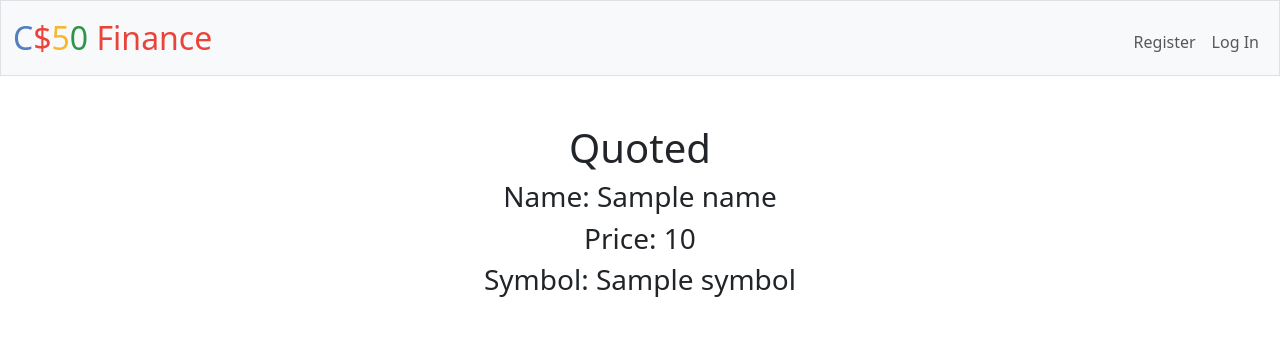
After one commit to Abdalrahman01-CS/code-universe, a Flask app: template finance/templates/quoted.html in a window 1280 px wide. The commit adds this page. Shown: the top 350 px of the page. Run offline with Flask 3, Linux system fonts and the light colour scheme; the template is opened without the code that fills it: most values are stand-ins (such as "Sample title", 1, 10 or a date in 2020); some libraries are stand-ins or nearby versions.

Commit message:
Sat, Sep 21, 2024, 5:22 PM +03:00

```diff
--- a/finance/app.py
+++ b/finance/app.py
@@ -106,7 +106,20 @@ def logout():
 @login_required
 def quote():
     """Get stock quote."""
-    return apology("TODO")
+    if request.method == "GET":
+        return render_template("quote.html")
+
+    else:
+        symbol = request.form.get("symbol")
+        if not symbol:
+            return apology("Please Enter a Symbol")
+
+        stock = lookup(symbol.upper())
+
+        if stock == None:
+            return apology("Symbol Does Not Exist")
+
+        return render_templates("quote.html", name=stock["name"], price=stock["price"], symbol=stock["symbol"])
 
 
 @app.route("/register", methods=["GET", "POST"])
--- a/finance/templates/quote.html
+++ b/finance/templates/quote.html
@@ -1,7 +1,7 @@
 {% extends "layout.html" %}
 
 {% block title %}
-    Register
+    Quote
 {% endblock %}
 
 {% block main %}
--- /dev/null
+++ b/finance/templates/quoted.html
@@ -0,0 +1,12 @@
+{% extends "layout.html" %}
+
+{% block title %}
+    Quoted
+{% endblock %}
+
+{% block main %}
+    <h1>Quoted</h1>
+    <h3>Name: {{ name }}</h3>
+    <h3>Price: {{ price }}</h3>
+    <h3>Symbol: {{ symbol }}</h3>
+{% endblock %}
```
